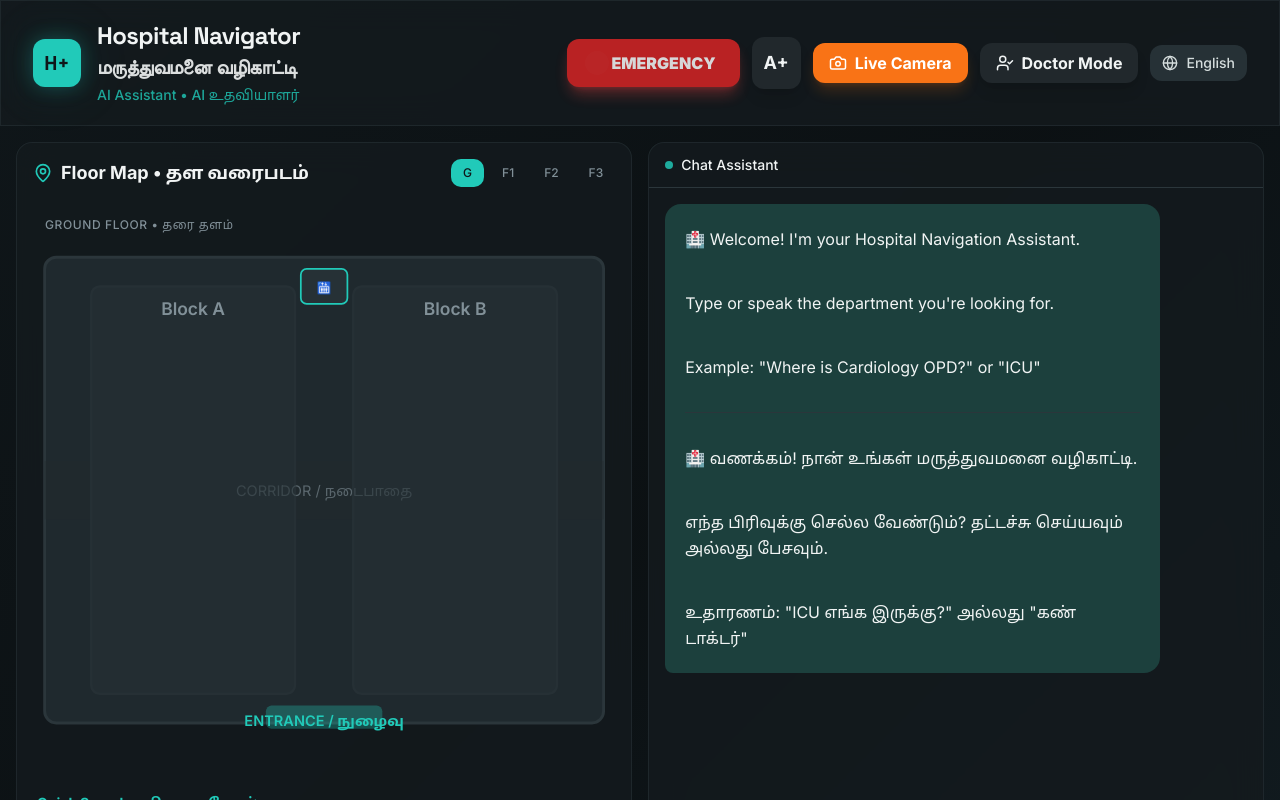
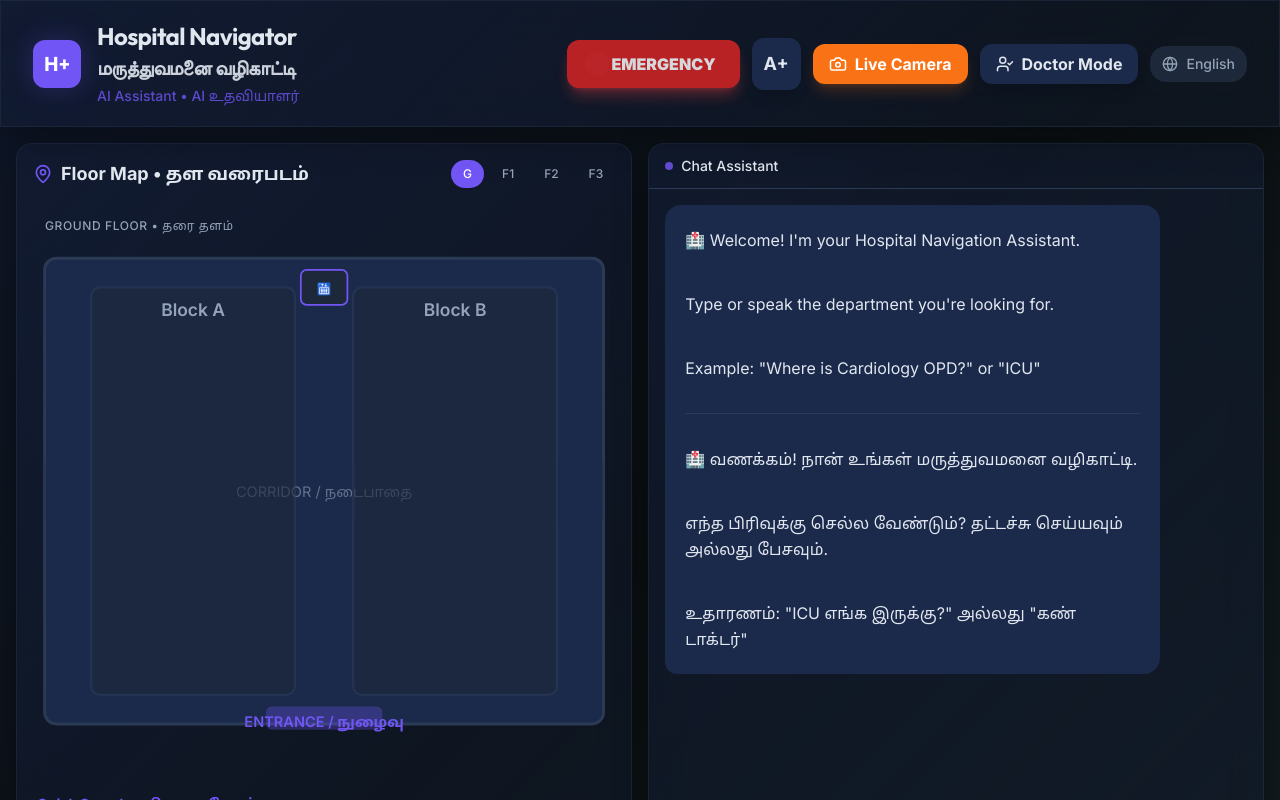
Before and after one commit to Sackthika/helpful-paths-ai, a React (Vite) app in the folder helpful-paths-ai/: page /kiosk in a window 1280 px wide. Shown: the top 800 px of the page. Built offline with nearby package versions, Linux system fonts and the light colour scheme; the HTML template or start-up script is replaced by a standard one.

Commit message:
style: implement professional slate & indigo theme with outfit typography

```diff
--- a/helpful-paths-ai/src/index.css
+++ b/helpful-paths-ai/src/index.css
@@ -1,4 +1,4 @@
-@import url('https://fonts.googleapis.com/css2?family=Inter:wght@300;400;500;600;700;800;900&family=Space+Grotesk:wght@400;500;600;700&family=Noto+Sans+Tamil:wght@400;500;600;700;800;900&display=swap');
+@import url('https://fonts.googleapis.com/css2?family=Inter:wght@300;400;500;600;700;800;900&family=Outfit:wght@400;500;600;700&family=Noto+Sans+Tamil:wght@400;500;600;700;800;900&display=swap');
 
 @tailwind base;
 @tailwind components;
@@ -6,57 +6,58 @@
 
 @layer base {
   :root {
-    --background: 200 25% 8%;
-    --foreground: 180 10% 95%;
+    /* Professional Slate & Indigo Theme */
+    --background: 222 47% 11%;
+    --foreground: 213 31% 91%;
 
-    --card: 200 20% 12%;
-    --card-foreground: 180 10% 95%;
+    --card: 222 47% 14%;
+    --card-foreground: 213 31% 91%;
 
-    --popover: 200 20% 12%;
-    --popover-foreground: 180 10% 95%;
+    --popover: 222 47% 12%;
+    --popover-foreground: 213 31% 91%;
 
-    --primary: 174 72% 46%;
-    --primary-foreground: 200 25% 8%;
+    --primary: 250 89% 65%;
+    --primary-foreground: 0 0% 100%;
 
-    --secondary: 200 18% 18%;
-    --secondary-foreground: 180 10% 85%;
+    --secondary: 217 33% 17%;
+    --secondary-foreground: 215 20% 65%;
 
-    --muted: 200 15% 15%;
-    --muted-foreground: 200 10% 55%;
+    --muted: 223 47% 20%;
+    --muted-foreground: 215 20% 65%;
 
-    --accent: 174 72% 46%;
-    --accent-foreground: 200 25% 8%;
+    --accent: 250 89% 65%;
+    --accent-foreground: 0 0% 100%;
 
-    --destructive: 0 72% 55%;
+    --destructive: 0 84% 60%;
     --destructive-foreground: 0 0% 100%;
 
-    --border: 200 15% 20%;
-    --input: 200 15% 20%;
-    --ring: 174 72% 46%;
+    --border: 217 33% 25%;
+    --input: 217 33% 25%;
+    --ring: 250 89% 65%;
 
-    --radius: 0.75rem;
+    --radius: 1rem;
 
-    /* Custom tokens */
-    --kiosk-glow: 174 72% 46%;
-    --kiosk-surface: 200 20% 10%;
-    --kiosk-surface-hover: 200 18% 14%;
-    --floor-ground: 200 20% 15%;
-    --floor-highlight: 174 72% 46%;
-    --floor-path: 45 100% 60%;
-    --chat-user: 200 18% 18%;
-    --chat-bot: 174 40% 18%;
-    --voice-active: 0 80% 55%;
-    --voice-pulse: 174 72% 46%;
-    --tamil-accent: 35 90% 55%;
+    /* Custom tokens for Hospital UI */
+    --kiosk-glow: 250 89% 65%;
+    --kiosk-surface: 222 47% 13%;
+    --kiosk-surface-hover: 222 47% 18%;
+    --floor-ground: 222 47% 20%;
+    --floor-highlight: 250 89% 65%;
+    --floor-path: 45 93% 47%;
+    --chat-user: 250 89% 65%;
+    --chat-bot: 222 47% 20%;
+    --voice-active: 0 91% 62%;
+    --voice-pulse: 250 89% 65%;
+    --tamil-accent: 38 92% 50%;
 
-    --sidebar-background: 200 20% 10%;
-    --sidebar-foreground: 180 10% 95%;
-    --sidebar-primary: 174 72% 46%;
-    --sidebar-primary-foreground: 200 25% 8%;
-    --sidebar-accent: 200 18% 18%;
-    --sidebar-accent-foreground: 180 10% 85%;
-    --sidebar-border: 200 15% 20%;
-    --sidebar-ring: 174 72% 46%;
+    --sidebar-background: 222 47% 12%;
+    --sidebar-foreground: 213 31% 91%;
+    --sidebar-primary: 250 89% 65%;
+    --sidebar-primary-foreground: 0 0% 100%;
+    --sidebar-accent: 217 33% 17%;
+    --sidebar-accent-foreground: 213 31% 91%;
+    --sidebar-border: 217 33% 25%;
+    --sidebar-ring: 250 89% 65%;
   }
 }
 
@@ -74,23 +75,26 @@
   h2,
   h3,
   h4 {
-    font-family: 'Space Grotesk', 'Noto Sans Tamil', sans-serif;
+    font-family: 'Outfit', 'Noto Sans Tamil', sans-serif;
+    font-weight: 700;
+    letter-spacing: -0.02em;
   }
 }
 
 @layer utilities {
   .glow-primary {
-    box-shadow: 0 0 20px hsl(var(--kiosk-glow) / 0.3), 0 0 60px hsl(var(--kiosk-glow) / 0.1);
+    box-shadow: 0 0 25px hsl(var(--primary) / 0.2), 0 0 50px hsl(var(--primary) / 0.1);
   }
 
   .glow-text {
-    text-shadow: 0 0 20px hsl(var(--kiosk-glow) / 0.5);
+    text-shadow: 0 0 15px hsl(var(--primary) / 0.4);
   }
 
   .glass-surface {
-    background: hsl(var(--kiosk-surface) / 0.8);
-    backdrop-filter: blur(16px);
-    border: 1px solid hsl(var(--border) / 0.5);
+    background: linear-gradient(135deg, hsl(var(--card) / 0.7) 0%, hsl(var(--card) / 0.3) 100%);
+    backdrop-filter: blur(20px);
+    border: 1px solid hsl(var(--border) / 0.4);
+    box-shadow: 0 8px 32px 0 rgba(0, 0, 0, 0.37);
   }
 
   .kiosk-gradient {
--- a/helpful-paths-ai/tailwind.config.ts
+++ b/helpful-paths-ai/tailwind.config.ts
@@ -15,7 +15,7 @@ export default {
     extend: {
       fontFamily: {
         sans: ["Inter", "sans-serif"],
-        display: ["Space Grotesk", "sans-serif"],
+        display: ["Outfit", "sans-serif"],
       },
       colors: {
         border: "hsl(var(--border))",
```
